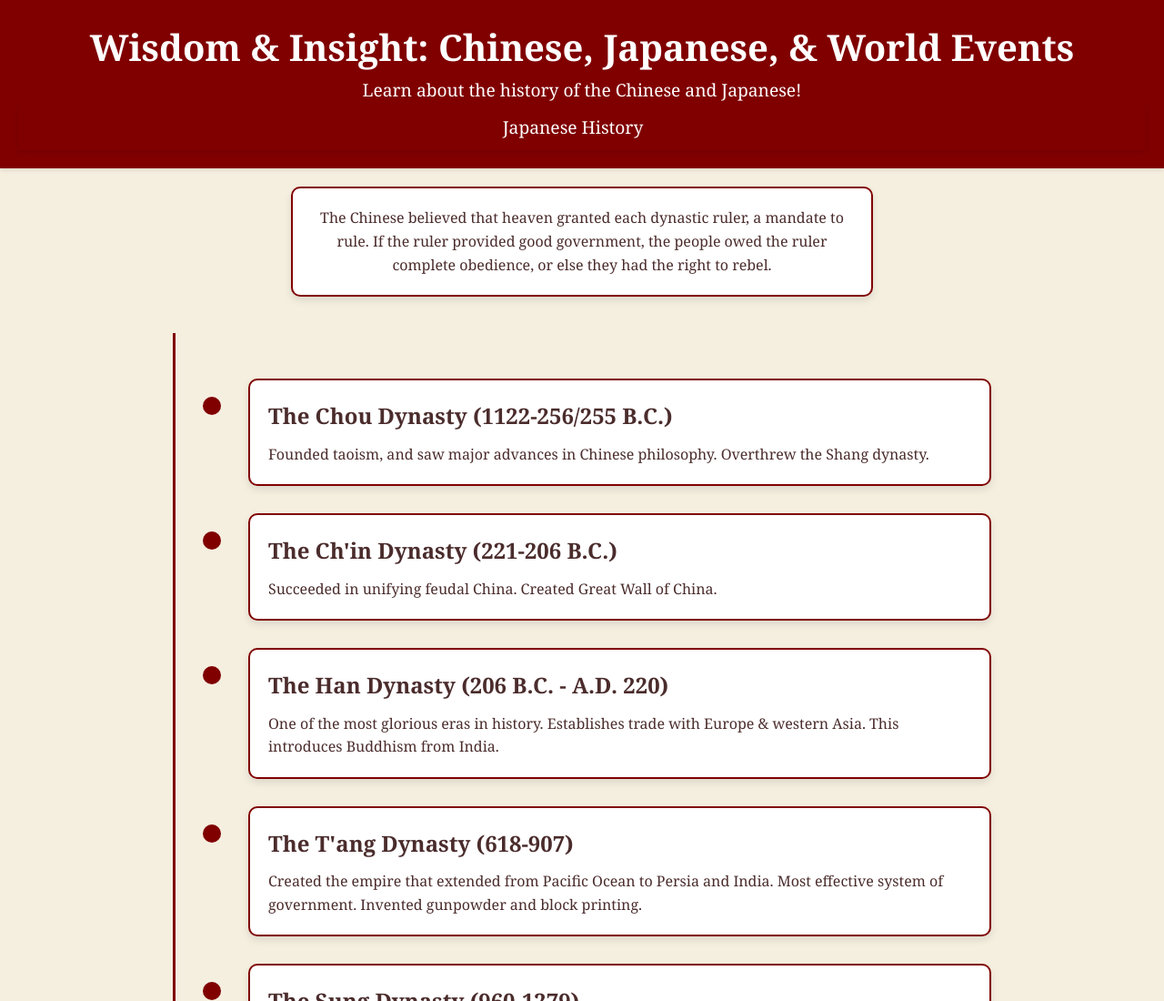
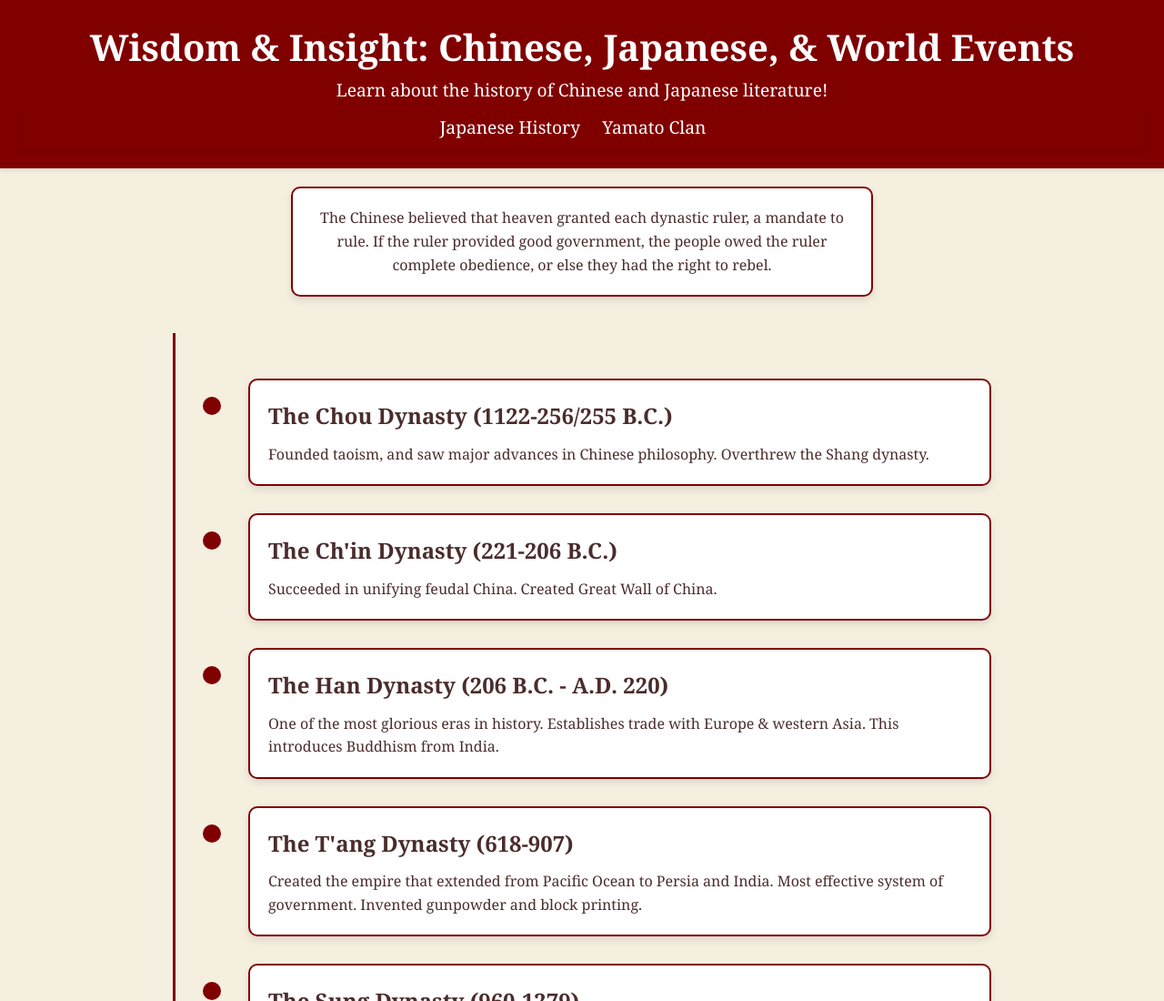
Before and after one commit to vitamindel/history, a plain HTML site: page index.html in a window 1280 px wide. Shown: the top 1100 px of the page at 91% size. Drawn offline with Linux system fonts and the light colour scheme.

Commit message:
Update index.html

```diff
--- a/index.html
+++ b/index.html
@@ -10,10 +10,11 @@
 <body>
     <header>
         <h1> Wisdom & Insight: Chinese, Japanese, & World Events</h1>
-        <p>Learn about the history of the Chinese and Japanese!</p>
+        <p>Learn about the history of Chinese and Japanese literature!</p>
         <nav>
           <ul>
             <li><a href="japanese.html">Japanese History</a></li>
+            <li><a href="yamato.html">Yamato Clan</a></li>
             <!-- Add other links to your pages here -->
           </ul>
         </nav>
```
